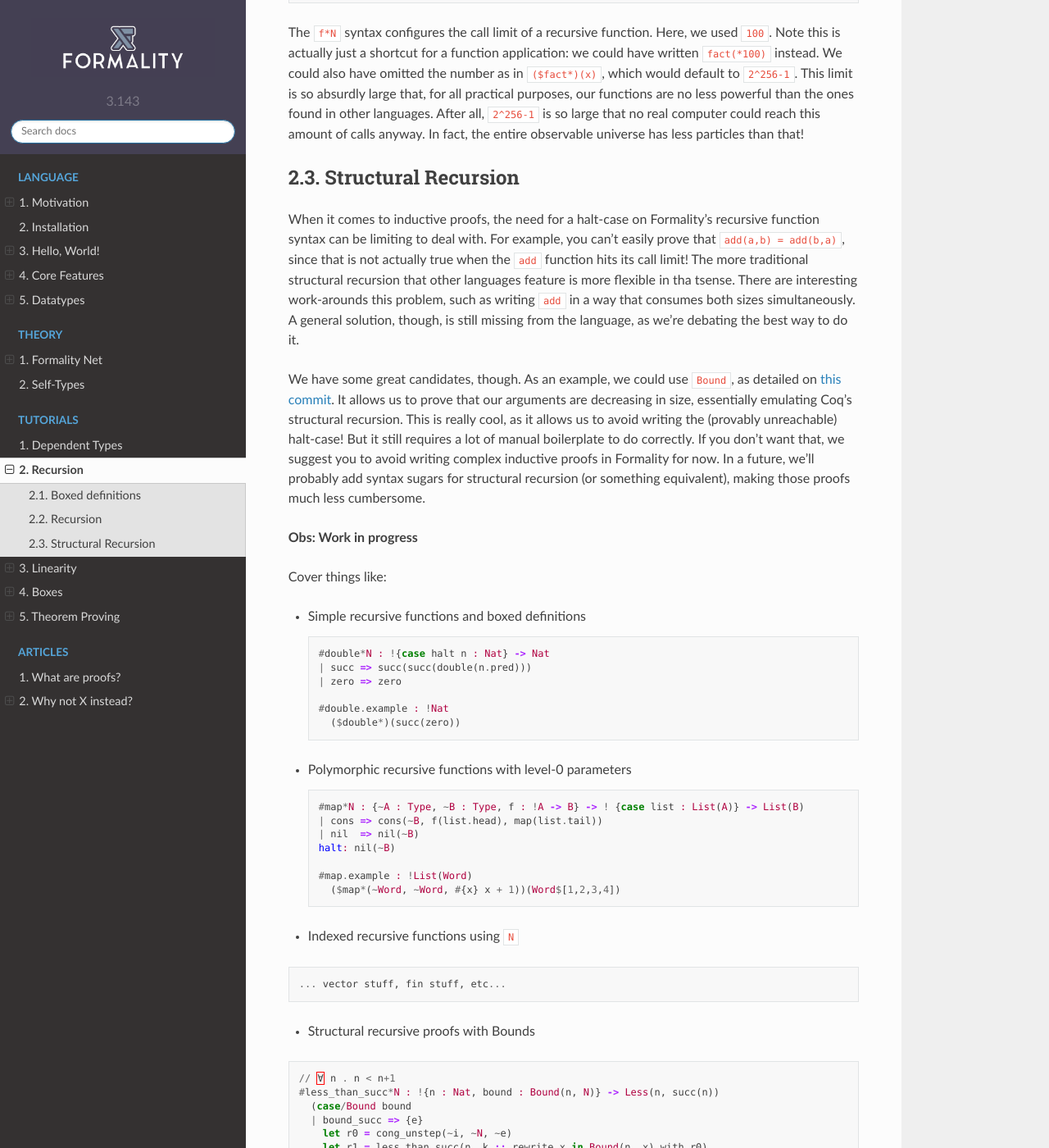
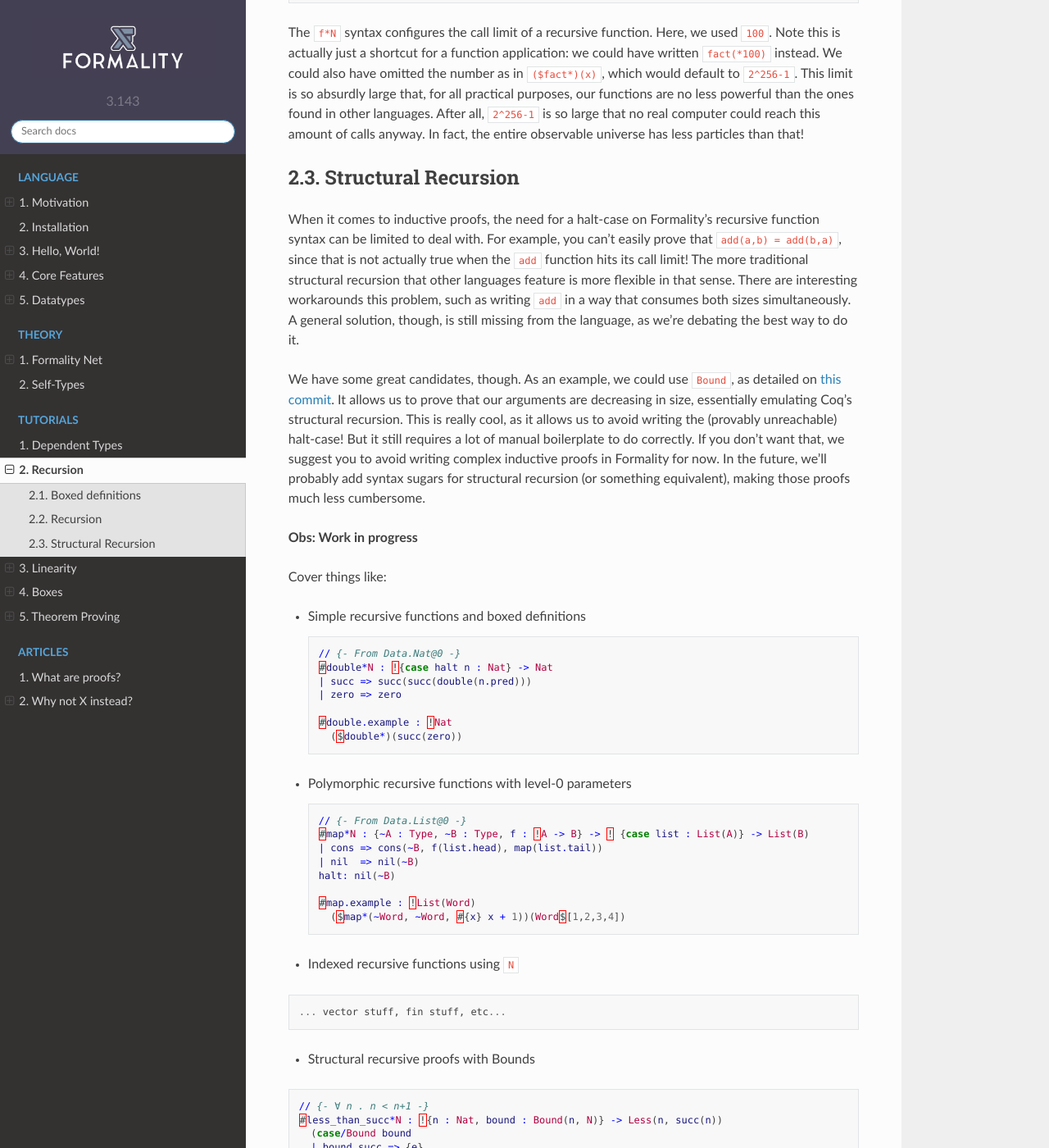
Before and after one commit to Soonad/docs.formality-lang.org, a Sphinx documentation site: the page built from docs/source/tutorials/2.Recursion.md, in a window 1280 px wide and 1400 px high, scrolled down 1519 px. Shown: the whole window at 82% size. Built offline with Sphinx 7.4.7 and the Read the Docs theme 2.0.0, drawn with Linux system fonts in a browser that asks for light colours; pages that are not in the unit, such as notebooks, are missing from menus; some of the changed text lies outside the part shown.

Commit message:
Update tutorial file name. Update Tutorial/1.. and Tutorial/2...

````diff
--- a/docs/source/tutorials/Recursion.md
+++ b/docs/source/tutorials/2.Recursion.md
@@ -14,7 +14,7 @@
 main : !Word
   dup foo = foo
   dup bar = bar
-  # foo + bar
+  # foo .+. bar
 ```
 
 We could write:
@@ -27,7 +27,7 @@
   2
 
 #main : !Word
-  ($foo) + ($bar)
+  ($foo) .+. ($bar)
 ```
 
 Both programs are the same, except the later is shorter.
@@ -38,10 +38,10 @@
 
 ```haskell
 #fact*N : ! {i : Word} -> Word
-  if i .= 0:
+  if i .==. 0:
     1
   else:
-    i * fact(i - 1)
+    i .*. fact(i .-. 1)
 halt: 0
 ```
 
@@ -64,9 +64,9 @@
 
 ## Structural Recursion
 
-When it comes to inductive proofs, the need for a halt-case on Formality's recursive function syntax can be limiting to deal with. For example, you can't easily prove that `add(a,b) = add(b,a)`, since that is not actually true when the `add` function hits its call limit! The more traditional structural recursion that other languages feature is more flexible in tha tsense. There are interesting work-arounds this problem, such as writing `add` in a way that consumes both sizes simultaneously. A general solution, though, is still missing from the language, as we're debating the best way to do it.
+When it comes to inductive proofs, the need for a halt-case on Formality's recursive function syntax can be limited to deal with. For example, you can't easily prove that `add(a,b) = add(b,a)`, since that is not actually true when the `add` function hits its call limit! The more traditional structural recursion that other languages feature is more flexible in that sense. There are interesting workarounds this problem, such as writing `add` in a way that consumes both sizes simultaneously. A general solution, though, is still missing from the language, as we're debating the best way to do it.
 
-We have some great candidates, though. As an example, we could use `Bound`, as detailed on [this commit](https://github.com/moonad/Formality-Base/commit/b777d806c6fa37f2ce306fbe87b3ed267152b90c). It allows us to prove that our arguments are decreasing in size, essentially emulating Coq's structural recursion. This is really cool, as it allows us to avoid writing the (provably unreachable) halt-case! But it still requires a lot of manual boilerplate to do correctly. If you don't want that, we suggest you to avoid writing complex inductive proofs in Formality for now. In a future, we'll probably add syntax sugars for structural recursion (or something equivalent), making those proofs much less cumbersome.
+We have some great candidates, though. As an example, we could use `Bound`, as detailed on [this commit](https://github.com/moonad/Formality-Base/commit/b777d806c6fa37f2ce306fbe87b3ed267152b90c). It allows us to prove that our arguments are decreasing in size, essentially emulating Coq's structural recursion. This is really cool, as it allows us to avoid writing the (provably unreachable) halt-case! But it still requires a lot of manual boilerplate to do correctly. If you don't want that, we suggest you to avoid writing complex inductive proofs in Formality for now. In the future, we'll probably add syntax sugars for structural recursion (or something equivalent), making those proofs much less cumbersome.
 
 **Obs: Work in progress**
 
@@ -74,7 +74,8 @@
 
 - Simple recursive functions and boxed definitions
 
-    ```haskell
+    ```elm
+    // {- From Data.Nat@0 -}
     #double*N : !{case halt n : Nat} -> Nat
     | succ => succ(succ(double(n.pred)))
     | zero => zero
@@ -85,7 +86,8 @@
 
 - Polymorphic recursive functions with level-0 parameters
 
-    ```haskell
+    ```elm
+    // {- From Data.List@0 -}
     #map*N : {~A : Type, ~B : Type, f : !A -> B} -> ! {case list : List(A)} -> List(B)
     | cons => cons(~B, f(list.head), map(list.tail))
     | nil  => nil(~B)
@@ -104,8 +106,8 @@
 
 - Structural recursive proofs with Bounds
 
-```haskell
-// ∀ n . n < n+1
+```elm
+// {- ∀ n . n < n+1 -}
 #less_than_succ*N : !{n : Nat, bound : Bound(n, N)} -> Less(n, succ(n))
   (case/Bound bound
   | bound_succ => {e}
````
Also changed, not shown: docs/source/index.rst (+5 -5 lines), docs/source/tutorials/1.Dependent-Types.md (renamed from docs/source/tutorials/Dependent-Types.md, +3 -3 lines), docs/source/tutorials/3.Linearity.md (renamed from docs/source/tutorials/Linearity.md), docs/source/tutorials/4.Boxes.md (renamed from docs/source/tutorials/Boxes.md), docs/source/tutorials/5.Theorem-Proving.md (renamed from docs/source/tutorials/Theorem-Proving.md).
